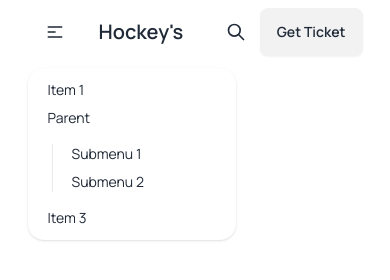
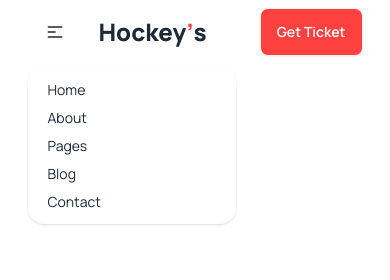
Before and after one commit to mraihan20295/PHero_B9-A3, a plain HTML site: page index.html in a window 390 px wide. Both pictures are taken after a click on the button 54 px from the left and 32 px from the top of the page. Drawn offline with nearby package versions, Linux system fonts and the light colour scheme.

Commit message:
-make navbar responsive to all screen sizes

```diff
--- a/index.html
+++ b/index.html
@@ -32,8 +32,8 @@
 
 <body>
     <header class="section-wrapper">
-        <nav class="navbar bg-base-100">
-            <div class="navbar-start">
+        <nav class="navbar bg-base-100 max-[375px]:block ">
+            <div class="navbar-start max-[375px]:w-full max-[375px]:justify-between ">
                 <div class="dropdown">
                     <div tabindex="0" role="button" class="btn btn-ghost lg:hidden">
                         <svg xmlns="http://www.w3.org/2000/svg" class="h-5 w-5" fill="none" viewBox="0 0 24 24"
@@ -44,18 +44,19 @@
                     </div>
                     <ul tabindex="0"
                         class="menu menu-sm dropdown-content mt-3 z-[1] p-2 shadow bg-base-100 rounded-box w-52">
-                        <li><a>Item 1</a></li>
-                        <li>
-                            <a>Parent</a>
-                            <ul class="p-2">
-                                <li><a>Submenu 1</a></li>
-                                <li><a>Submenu 2</a></li>
-                            </ul>
-                        </li>
-                        <li><a>Item 3</a></li>
+                        <li><a>Home</a></li>
+                        <li><a>About</a></li>
+                        <li><a>Pages</a></li>
+                        <li><a>Blog</a></li>
+                        <li><a>Contact</a></li>
+                        <a
+                            class="btn mt-2 min-[376px]:hidden bg-[--clr-accent] text-white hover:bg-transparent hover:text-[--clr-accent] hover:border-[--clr-accent]">
+                            Get Ticket
+                        </a>
                     </ul>
                 </div>
-                <a class="btn btn-ghost text-xl">Hockey's</a>
+                <a class="btn btn-ghost text-2xl font-extrabold gap-x-0 ">Hockey<span
+                        class="text-[--clr-accent]">&rsquo;</span>s</a>
             </div>
             <div class="navbar-center hidden lg:flex">
                 <ul class="menu menu-horizontal px-1">
@@ -67,15 +68,18 @@
 
                 </ul>
             </div>
-            <div class="navbar-end">
-                <button class="btn btn-ghost btn-circle">
+            <div class="navbar-end space-x-3">
+                <button class="btn btn-ghost btn-circle max-md:hidden">
                     <svg xmlns="http://www.w3.org/2000/svg" class="h-5 w-5" fill="none" viewBox="0 0 24 24"
                         stroke="currentColor">
                         <path stroke-linecap="round" stroke-linejoin="round" stroke-width="2"
                             d="M21 21l-6-6m2-5a7 7 0 11-14 0 7 7 0 0114 0z" />
                     </svg>
                 </button>
-                <a class="btn">Get Ticket</a>
+                <a
+                    class="btn max-[375px]:hidden bg-[--clr-accent] text-white hover:bg-transparent hover:text-[--clr-accent] hover:border-[--clr-accent]">
+                    Get Ticket
+                </a>
             </div>
         </nav>
 
```
